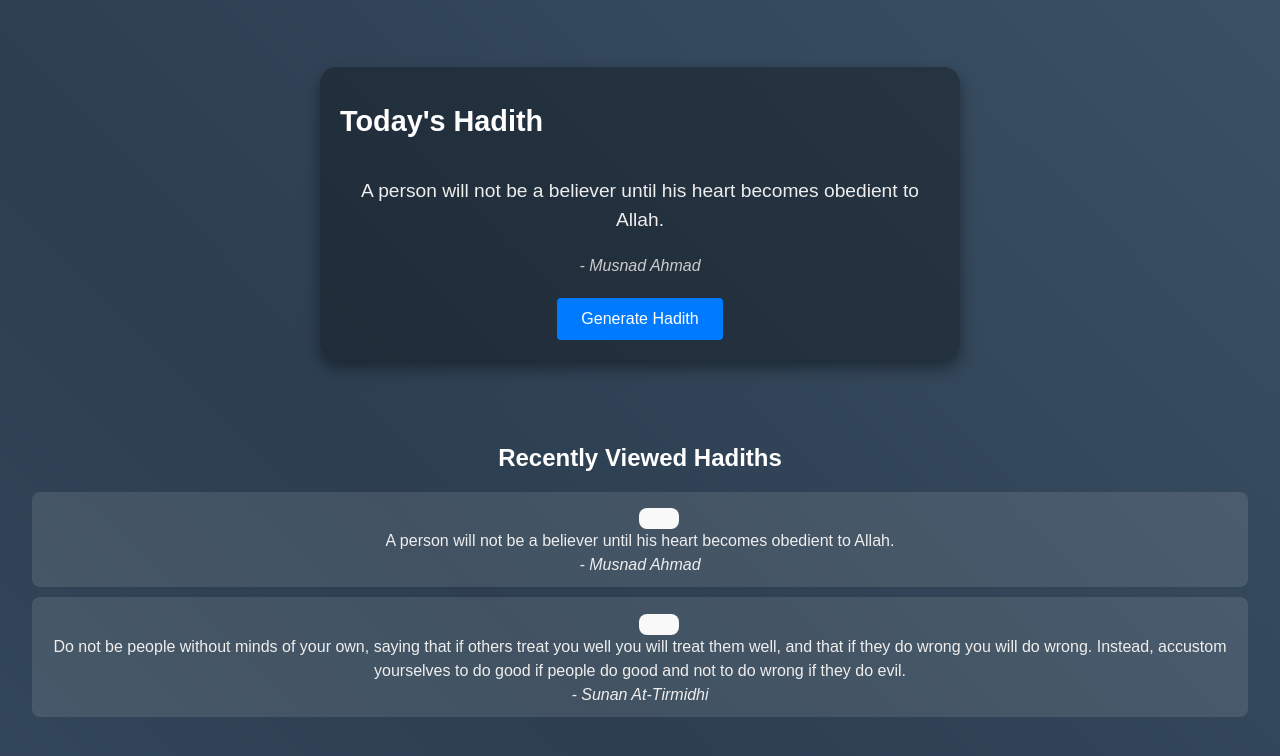
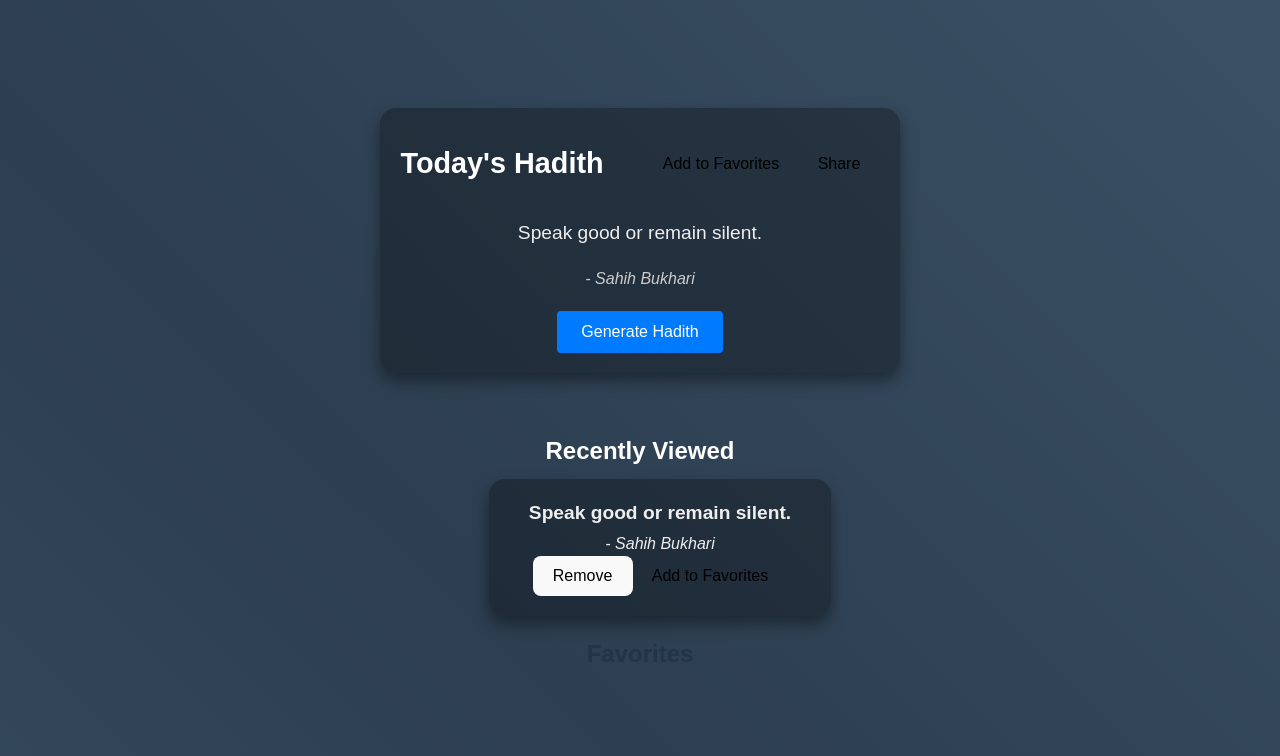
Before and after one commit to Tesnim19/hadith-generator, a React (Vite) app: page / in a window 1280 px wide. Shown: the top 756 px of the page. Built offline with nearby package versions, Linux system fonts and the light colour scheme.

Commit message:
fixing bugs

```diff
--- a/src/components/HadithComponent.jsx
+++ b/src/components/HadithComponent.jsx
@@ -1,86 +1,96 @@
 import React, { useState, useEffect } from 'react';
 import '../styles/HadithComponent.css';
-
-const dummyHadiths = [
-  {
-    id: 1,
-    text: "The best of you are those who learn the Quran and teach it to others.",
-    reference: "Sahih Bukhari"
-  },
-  {
-    id: 2,
-    text: "Do not be people without minds of your own, saying that if others treat you well you will treat them well, and that if they do wrong you will do wrong. Instead, accustom yourselves to do good if people do good and not to do wrong if they do evil.",
-    reference: "Sunan At-Tirmidhi"
-  },
-  {
-    id: 3,
-    text: "The strong person is not the one who can wrestle someone else down. The strong person is the one who can control himself when he is angry.",
-    reference: "Sahih al-Bukhari"
-  },
-  {
-    id: 4,
-    text: "Kindness is a mark of faith, and whoever has not kindness has not faith.",
-    reference: "Sahih Muslim"
-  },
-  {
-    id: 5,
-    text: "A person will not be a believer until his heart becomes obedient to Allah.",
-    reference: "Musnad Ahmad"
-  }
-];
 
 const HadithComponent = () => {
   const [hadith, setHadith] = useState(null);
   const [isFavorite, setIsFavorite] = useState(false);
   const [isLoading, setIsLoading] = useState(false);
   const [error, setError] = useState(null);
-  const [recentHadiths, setRecentHadiths] = useState([]);
+  const [recentlyViewed, setRecentlyViewed] = useState([]);
+  const [favorites, setFavorites] = useState([]);
 
   useEffect(() => {
     fetchRandomHadith();
   }, []);
 
-  const fetchRandomHadith = () => {
+  const fetchRandomHadith = async () => {
     setIsLoading(true);
     try {
-      const randomIndex = Math.floor(Math.random() * dummyHadiths.length);
-      const randomHadith = dummyHadiths[randomIndex];
+      // Dummy Hadiths
+      const dummyHadiths = [
+        {
+          id: 1,
+          text: "The best among you are those who have the best manners and character.",
+          narrator: "Sahih Bukhari",
+        },
+        {
+          id: 2,
+          text: "The most perfect believer in faith is the one whose character is finest and who is kindest to his wife.",
+          narrator: "Tirmidhi",
+        },
+        {
+          id: 3,
+          text: "Speak good or remain silent.",
+          narrator: "Sahih Bukhari",
+        }
+      ];
+
+      // Randomly select a Hadith
+      const randomHadith = dummyHadiths[Math.floor(Math.random() * dummyHadiths.length)];
+
+      // Set the fetched Hadith
       setHadith(randomHadith);
-      setIsFavorite(false);
+      setIsFavorite(favorites.some(item => item.id === randomHadith.id));
       setIsLoading(false);
-
-      // Add the current Hadith to the list of recent Hadiths
-      setRecentHadiths(prevHadiths => [randomHadith, ...prevHadiths]);
+      viewQuote({ ...randomHadith }); // View the newly fetched Hadith (clone to prevent reference sharing)
     } catch (error) {
       setError('Error fetching Hadith. Please try again later.');
       setIsLoading(false);
     }
   };
 
-  const toggleFavorite = (id) => {
-    const updatedHadiths = recentHadiths.map(hadith => {
-      if (hadith.id === id) {
-        return { ...hadith, isFavorite: !hadith.isFavorite };
+  const toggleFavorite = (quote) => {
+    if (quote) {
+      const isFavorited = favorites.some(item => item.id === quote.id);
+      setIsFavorite(!isFavorited);
+      if (isFavorited) {
+        setFavorites(favorites.filter(item => item.id !== quote.id));
+      } else {
+        setFavorites([...favorites, { ...quote }]); // Clone to prevent reference sharing
       }
-      return hadith;
-    });
-    setRecentHadiths(updatedHadiths);
+    }
   };
 
-  const removeHadith = (id) => {
-    const filteredHadiths = recentHadiths.filter(hadith => hadith.id !== id);
-    setRecentHadiths(filteredHadiths);
+  const removeQuote = (quote) => {
+    if (quote) {
+      setRecentlyViewed(recentlyViewed.filter(item => item.id !== quote.id));
+    }
+  };
+
+  const shareHadith = () => {
+    // Implement sharing functionality here
+  };
+
+  const viewQuote = (quote) => {
+    if (quote) {
+      if (!recentlyViewed.some(item => item.id === quote.id)) {
+        setRecentlyViewed([quote, ...recentlyViewed.slice(0, 3)]); // Limit to 3 recently viewed Hadiths
+      }
+    }
   };
 
   return (
     <div className="hadith-container">
-      <div className="hadith-card">
+      <div className="main-card hadith-card">
         <div className="hadith-header">
           <h1 className="hadith-title">Today's Hadith</h1>
           {hadith && (
             <div>
-              <button className={`favorite-button ${isFavorite ? 'favorited' : ''}`} onClick={() => setIsFavorite(!isFavorite)}>
-                <i className={`fas fa-heart ${isFavorite ? 'favorited' : ''}`}></i>
+              <button className={`favorite-button ${isFavorite ? 'favorited' : ''}`} onClick={() => toggleFavorite(hadith)}>
+                {isFavorite ? 'Remove from Favorites' : 'Add to Favorites'}
+              </button>
+              <button className="share-button" onClick={shareHadith}>
+                Share
               </button>
             </div>
           )}
@@ -89,38 +99,52 @@ const HadithComponent = () => {
           <p className="loading-message">Loading...</p>
         ) : error ? (
           <p className="error-message">{error}</p>
-        ) : hadith ? (
+        ) : (
           <div className="hadith-content">
+            {hadith ? (
               <>
                 <p className="hadith-text">{hadith.text}</p>
-              <p className="hadith-reference">- {hadith.reference}</p>
+                <p className="hadith-reference">- {hadith.narrator}</p>
               </>
-          </div>
             ) : (
               <p className="no-hadith-message">Press 'Generate Hadith' to get a new Hadith.</p>
             )}
+          </div>
+        )}
         <button className="generate-button" onClick={fetchRandomHadith}>Generate Hadith</button>
       </div>
+
+      <div className="side-cards">
         <div className="recent-hadiths">
-        <h2>Recently Viewed Hadiths</h2>
-        <ul>
-          {recentHadiths.map((hadith, index) => (
-            <li key={hadith.id}>
-              <div className="recent-hadith-content">
-                <div className="recent-hadith-header">
-                  <button className={`favorite-button ${hadith.isFavorite ? 'favorited' : ''}`} onClick={() => toggleFavorite(hadith.id)}>
-                    <i className={`fas fa-heart ${hadith.isFavorite ? 'favorited' : ''}`}></i>
-                  </button>
-                  <button className="remove-button" onClick={() => removeHadith(hadith.id)}>
-                    <i className="fas fa-times"></i>
+          <h2>Recently Viewed</h2>
+          {recentlyViewed.map((quote, index) => (
+            <div key={index} className="hadith-card">
+              <div className="hadith-card-content">
+                <p className="hadith-text">{quote.text}</p>
+                <p className="hadith-reference">- {quote.narrator}</p>
+              </div>
+              <button className="remove-button" onClick={() => removeQuote(quote)}>Remove</button>
+              <button className="favorite-button" onClick={() => toggleFavorite(quote)}>
+                {favorites.some(item => item.id === quote.id) ? 'Remove from Favorites' : 'Add to Favorites'}
               </button>
             </div>
-                <p className="recent-hadith-text">{hadith.text}</p>
-                <p className="recent-hadith-reference">- {hadith.reference}</p>
+          ))}
         </div>
-            </li>
+        <div className="favorite-hadiths">
+          <h2>Favorites</h2>
+          {favorites.map((quote, index) => (
+            <div key={index} className="hadith-card">
+              <div className="hadith-card-content">
+                <p className="hadith-text">{quote.text}</p>
+                <p className="hadith-reference">- {quote.narrator}</p>
+              </div>
+              <button className="remove-button" onClick={() => removeQuote(quote)}>Remove</button>
+              <button className="favorite-button" onClick={() => toggleFavorite(quote)}>
+                {favorites.some(item => item.id === quote.id) ? 'Remove from Favorites' : 'Add to Favorites'}
+              </button>
+            </div>
           ))}
-        </ul>
+        </div>
       </div>
     </div>
   );
```
Lines whose indentation alone changed are shown as unchanged.
